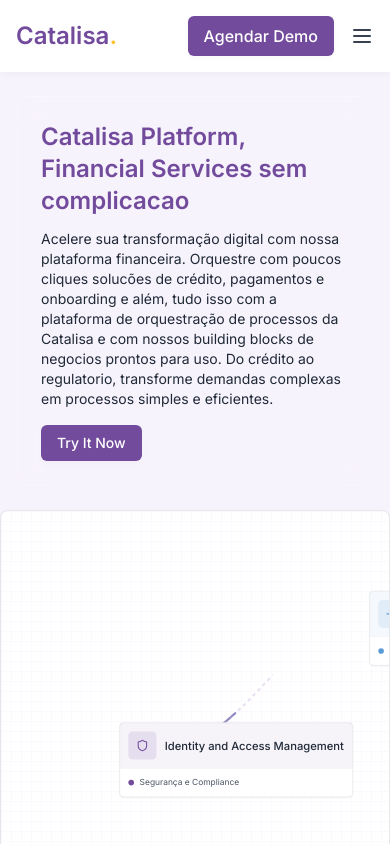
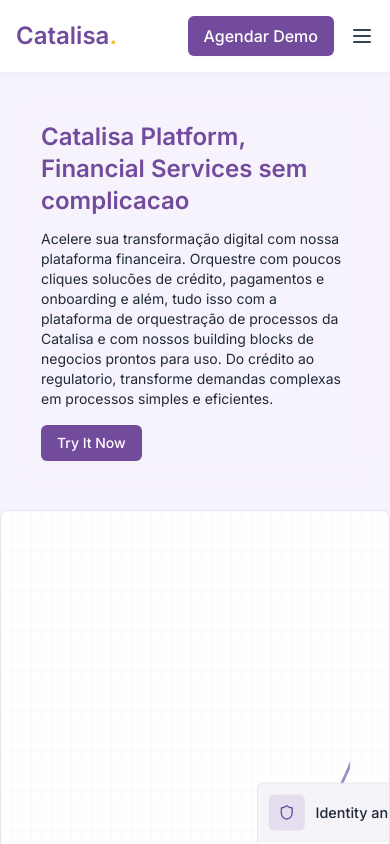
Before and after one commit to catalisaio/site.catalisa.io, a React (Vite) app: page / in a window 390 px wide. Shown: the top 844 px of the page. Built offline with nearby package versions, Linux system fonts and the light colour scheme.

Commit message:
Flows Responsivity

```diff
--- a/src/components/flow/useFlowState.ts
+++ b/src/components/flow/useFlowState.ts
@@ -1,4 +1,4 @@
-import { useState, useEffect } from 'react';
+import { useState, useEffect, useRef } from 'react';
 import { FlowNode, FlowConnection } from './FlowCanvas';
 
 export interface FlowStateOptions {
@@ -11,6 +11,9 @@ export interface FlowStateOptions {
 }
 
 export const useFlowState = (options: FlowStateOptions = {}) => {
+  // Track window width for responsive positioning
+  const [windowWidth, setWindowWidth] = useState(window.innerWidth);
+
   // Form state
   const [formState, setFormState] = useState({
     name: '',
@@ -36,6 +39,20 @@ export const useFlowState = (options: FlowStateOptions = {}) => {
   const [nodes, setNodes] = useState<FlowNode[]>(options.initialNodes || []);
   const [connections, setConnections] = useState<FlowConnection[]>(options.initialConnections || []);
 
+  // Store original node positions for responsive positioning
+  const originalPositionsRef = useRef<{[key: number]: {x: number, y: number}}>({});
+
+  // Initialize original positions if not set
+  useEffect(() => {
+    if (Object.keys(originalPositionsRef.current).length === 0 && nodes.length > 0) {
+      const positions: {[key: number]: {x: number, y: number}} = {};
+      nodes.forEach(node => {
+        positions[node.id] = { ...node.position };
+      });
+      originalPositionsRef.current = positions;
+    }
+  }, [nodes]);
+
   // Animation effect
   useEffect(() => {
     const interval = setInterval(() => {
@@ -44,6 +61,62 @@ export const useFlowState = (options: FlowStateOptions = {}) => {
 
     return () => clearInterval(interval);
   }, []);
+
+  // Responsive positioning effect
+  useEffect(() => {
+    const handleResize = () => {
+      setWindowWidth(window.innerWidth);
+    };
+
+    window.addEventListener('resize', handleResize);
+    return () => {
+      window.removeEventListener('resize', handleResize);
+    };
+  }, []);
+
+  // Update node positions when window width changes
+  useEffect(() => {
+    if (Object.keys(originalPositionsRef.current).length > 0) {
+      repositionNodesForViewport();
+    }
+  }, [windowWidth]);
+
+  // Calculate position adjustment based on viewport width
+  const getPositionFactors = () => {
+    if (windowWidth < 640) { // Mobile
+      return { xFactor: 0.5, yFactor: 1, xOffset: -100 };
+    } else if (windowWidth < 1024) { // Tablet
+      return { xFactor: 0.7, yFactor: 1, xOffset: 0 };
+    } else { // Desktop - original positions
+      return { xFactor: 1, yFactor: 1, xOffset: 0 };
+    }
+  };
+
+  // Reposition nodes based on current viewport
+  const repositionNodesForViewport = () => {
+    const { xFactor, yFactor, xOffset } = getPositionFactors();
+
+    // If we're on desktop, restore original positions
+    if (xFactor === 1 && yFactor === 1 && xOffset === 0) {
+      setNodes(prev => prev.map(node => ({
+        ...node,
+        position: originalPositionsRef.current[node.id] || node.position
+      })));
+      return;
+    }
+
+    // Otherwise, adjust positions based on viewport
+    setNodes(prev => prev.map(node => {
+      const original = originalPositionsRef.current[node.id] || node.position;
+      return {
+        ...node,
+        position: {
+          x: original.x * xFactor + xOffset,
+          y: original.y * yFactor
+        }
+      };
+    }));
+  };
 
   // Form handlers
   const handleChange = (e: React.ChangeEvent<HTMLInputElement | HTMLTextAreaElement>) => {
@@ -210,6 +283,12 @@ export const useFlowState = (options: FlowStateOptions = {}) => {
           ? { ...node, position: { x, y } }
           : node
       ));
+
+      // Update original position if we're in desktop view
+      const { xFactor } = getPositionFactors();
+      if (xFactor === 1 && draggingNode !== null) {
+        originalPositionsRef.current[draggingNode] = { x, y };
+      }
     }
   };
 
@@ -228,6 +307,7 @@ export const useFlowState = (options: FlowStateOptions = {}) => {
 
   const addNode = (node: FlowNode) => {
     setNodes(prev => [...prev, node]);
+    originalPositionsRef.current[node.id] = { ...node.position };
   };
 
   const addConnection = (connection: FlowConnection) => {
@@ -238,6 +318,10 @@ export const useFlowState = (options: FlowStateOptions = {}) => {
     setNodes(prev => prev.filter(node => node.id !== nodeId));
     // Also remove any connections to/from this node
     setConnections(prev => prev.filter(conn => conn.from !== nodeId && conn.to !== nodeId));
+    // Remove from original positions as well
+    const updatedPositions = { ...originalPositionsRef.current };
+    delete updatedPositions[nodeId];
+    originalPositionsRef.current = updatedPositions;
   };
 
   const removeConnection = (connectionId: number) => {
@@ -257,6 +341,7 @@ export const useFlowState = (options: FlowStateOptions = {}) => {
     draggingNode,
     nodes,
     connections,
+    windowWidth,
 
     // Form handlers
     handleChange,
@@ -281,6 +366,9 @@ export const useFlowState = (options: FlowStateOptions = {}) => {
     addNode,
     addConnection,
     removeNode,
-    removeConnection
+    removeConnection,
+
+    // Responsive positioning
+    repositionNodesForViewport
   };
 };
--- a/src/components/home/FlowHero.tsx
+++ b/src/components/home/FlowHero.tsx
@@ -1,4 +1,4 @@
-import React, { useState, useEffect } from 'react';
+import React from 'react';
 import { Shield, DollarSign, Activity, Edit3 } from 'lucide-react';
 import { FlowCanvas, useFlowState } from '../flow';
 import { useLanguage } from '../../contexts/LanguageContext';
@@ -6,32 +6,9 @@ import { Link } from 'react-router-dom';
 
 const FlowHero: React.FC = () => {
   const { t } = useLanguage();
-  const [windowWidth, setWindowWidth] = useState(window.innerWidth);
 
-  // Update window width on resize
-  useEffect(() => {
-    const handleResize = () => {
-      setWindowWidth(window.innerWidth);
-    };
-
-    window.addEventListener('resize', handleResize);
-    return () => {
-      window.removeEventListener('resize', handleResize);
-    };
-  }, []);
-
-  // Calculate offsets based on screen width
-  const getPositionOffset = () => {
-    if (windowWidth < 640) { // Mobile
-      return { x: 50, scale: 0.7 };
-    } else if (windowWidth < 1024) { // Tablet
-      return { x: 300, scale: 0.8 };
-    } else { // Desktop
-      return { x: 650, scale: 0.9 };
-    }
-  };
-
-  const { x: xOffset, scale: initialScale } = getPositionOffset();
+  // Set initial scale for the flow
+  const initialScale = 0.9;
 
   // Create a flow state for the financial flow
    const flowState = useFlowState({
@@ -43,7 +20,7 @@ const FlowHero: React.FC = () => {
          type: "custom",
          icon: Shield,
          color: "#734b9c",
-         position: { x: 119 + xOffset, y: 302 },
+         position: { x: 769, y: 302 }, // Absolute position for desktop (650 + 119)
          visible: true,
          data: {
            category: "Segurança e Compliance"
@@ -55,7 +32,7 @@ const FlowHero: React.FC = () => {
          type: "custom",
          icon: Activity,
          color: "#5b9bd5",
-         position: { x: 476 + xOffset, y: 114 },
+         position: { x: 1126, y: 114 }, // Absolute position for desktop (650 + 476)
          visible: true,
          data: {
            category: "Dados e Analytics"
@@ -67,7 +44,7 @@ const FlowHero: React.FC = () => {
          type: "custom",
          icon: Edit3,
          color: "#734b9c",
-         position: { x: 749 + xOffset, y: 259 },
+         position: { x: 1399, y: 259 }, // Absolute position for desktop (650 + 749)
          visible: true,
          data: {
            category: "Segurança e Compliance"
@@ -79,7 +56,7 @@ const FlowHero: React.FC = () => {
          type: "custom",
          icon: DollarSign,
          color: "#fe8342",
-         position: { x: 1021 + xOffset, y: 134 },
+         position: { x: 1671, y: 134 }, // Absolute position for desktop (650 + 1021)
          visible: true,
          data: {
            category: "Operações Financeiras"
```
